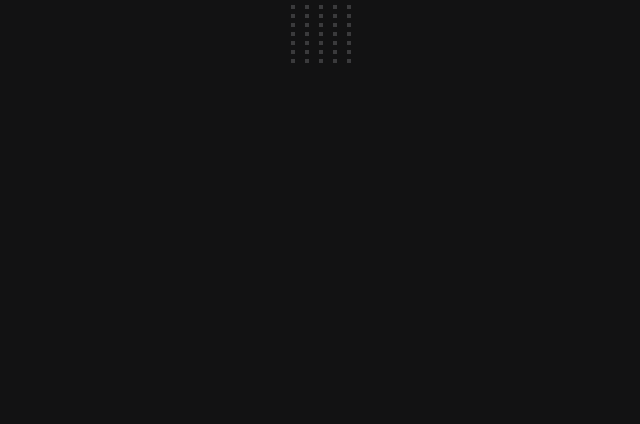
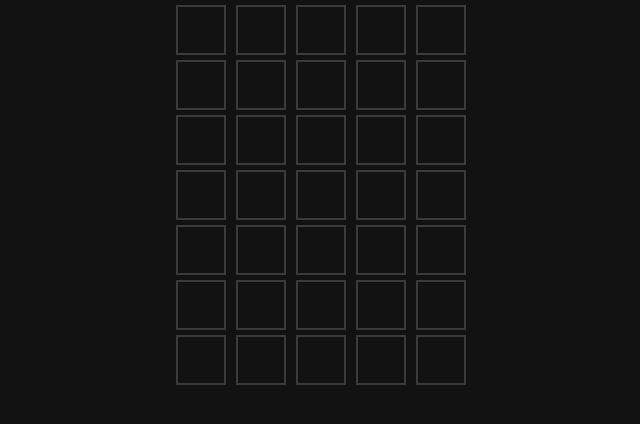
Before and after one commit to JabobKrauskopf/wordle-remake, a Next.js app: page / in a window 1280 px wide. Shown: the top 424 px of the page, without its empty margins (319-959 px from the left). Built offline with nearby package versions, Linux system fonts and the light colour scheme.

Commit message:
Kind of working prototype

```diff
--- a/pages/api/hello.ts
+++ /dev/null
@@ -1,13 +0,0 @@
-// Next.js API route support: https://nextjs.org/docs/api-routes/introduction
-import type { NextApiRequest, NextApiResponse } from 'next'
-
-type Data = {
-  name: string
-}
-
-export default function handler(
-  req: NextApiRequest,
-  res: NextApiResponse<Data>
-) {
-  res.status(200).json({ name: 'John Doe' })
-}
--- a/pages/index.tsx
+++ b/pages/index.tsx
@@ -4,11 +4,31 @@ import { useState } from "react";
 import { Keyboard } from "./keyboard";
 import { WordleGrid } from "./wordle-grid";
 
+export const compareToResult = (
+  letters: string[],
+  comparisonLetters: string[]
+) => {
+  return letters.map((letter, i) => {
+    if (letter == comparisonLetters[i]) {
+      return "correct";
+    } else if (comparisonLetters.includes(letter)) {
+      return "includes";
+    } else {
+      return "mismatch";
+    }
+  });
+};
+
 const App: NextPage = () => {
   const [currentInput, setCurrentInput] = useState("");
   const [maxWordLength, _] = useState(5);
   const [maxTries, setMaxTires] = useState(6);
   const [previousTries, setPreviousTries] = useState<string[]>([]);
+  const [gameState, setGameState] = useState<"unknown" | "lost" | "won">(
+    "unknown"
+  );
+
+  const testWord = "ROBIN";
 
   const onInput = (value: string) => {
     currentInput.length < maxWordLength &&
@@ -20,9 +40,19 @@ const App: NextPage = () => {
   };
 
   const onEnter = () => {
-    if (currentInput.length === maxWordLength) {
+    if (currentInput == testWord) {
+      setGameState("won");
+      alert("You have won.");
+    } else if (
+      gameState == "unknown" &&
+      currentInput.length === maxWordLength
+    ) {
       setPreviousTries([...previousTries, currentInput]);
       setCurrentInput("");
+      if (previousTries.length === maxTries) {
+        setGameState("lost");
+        alert("You have lost.");
+      }
     }
   };
 
@@ -33,6 +63,7 @@ const App: NextPage = () => {
         maxWordLength={maxWordLength}
         previousTries={previousTries}
         maxTries={maxTries}
+        solution={testWord}
       />
       <Keyboard onInput={onInput} onDelete={onDelete} onEnter={onEnter} />
     </Flex>
--- a/pages/wordle-grid.tsx
+++ b/pages/wordle-grid.tsx
@@ -1,23 +1,26 @@
 import { Box, Flex } from "@chakra-ui/react";
+import { compareToResult } from ".";
 
 interface CellProps {
   value?: string;
+  diff?: "correct" | "includes" | "mismatch";
 }
 
-const Cell = ({ value }: CellProps) => {
+const Cell = ({ value, diff }: CellProps) => {
+  const color =
+    diff === "correct" ? "green" : diff === "includes" ? "yellow" : "";
+
   return (
     <Flex
       borderWidth="2px"
       borderColor="#3a3a3c"
-      width="100%"
-      height="100%"
-      maxWidth="50px"
-      maxHeight="50px"
+      boxSize="50px"
       marginX="5px"
       textAlign="center"
       justifyContent="center"
       alignContent="center"
       flexDirection="column"
+      backgroundColor={color}
     >
       {value}
     </Flex>
@@ -27,15 +30,20 @@ const Cell = ({ value }: CellProps) => {
 interface RowProps {
   value: string;
   maxWordLength: number;
+  solution?: string;
 }
 
-const Row = ({ value, maxWordLength }: RowProps) => {
+const Row = ({ value, maxWordLength, solution }: RowProps) => {
   const letters = value.split("");
+
+  const diff = solution
+    ? compareToResult(letters, solution.split(""))
+    : undefined;
 
   return (
     <Flex marginY="5px">
       {letters.map((value: string, i: number) => (
-        <Cell key={i} value={value} />
+        <Cell key={i} value={value} diff={diff ? diff[i] : undefined} />
       ))}
       {Array.from(Array(maxWordLength - letters.length)).map((_, i) => (
         <Cell key={i} />
@@ -49,6 +57,7 @@ interface WordleGridProps {
   maxWordLength: number;
   maxTries: number;
   previousTries: string[];
+  solution: string;
 }
 
 export const WordleGrid = ({
@@ -56,16 +65,24 @@ export const WordleGrid = ({
   maxWordLength,
   maxTries,
   previousTries,
+  solution,
 }: WordleGridProps) => {
   return (
     <Box>
       {previousTries.map((value, i) => (
-        <Row key={i} value={value} maxWordLength={maxWordLength} />
+        <Row
+          key={i}
+          value={value}
+          maxWordLength={maxWordLength}
+          solution={solution}
+        />
       ))}
       <Row value={currentInput} maxWordLength={maxWordLength} />
-      {Array.from(Array(maxTries - previousTries.length)).map((_, i) => (
-        <Row key={i} value="" maxWordLength={maxWordLength} />
-      ))}
+      {maxTries - previousTries.length > 0
+        ? Array.from(Array(maxTries - previousTries.length)).map((_, i) => (
+            <Row key={i} value="" maxWordLength={maxWordLength} />
+          ))
+        : undefined}
     </Box>
   );
 };
```
